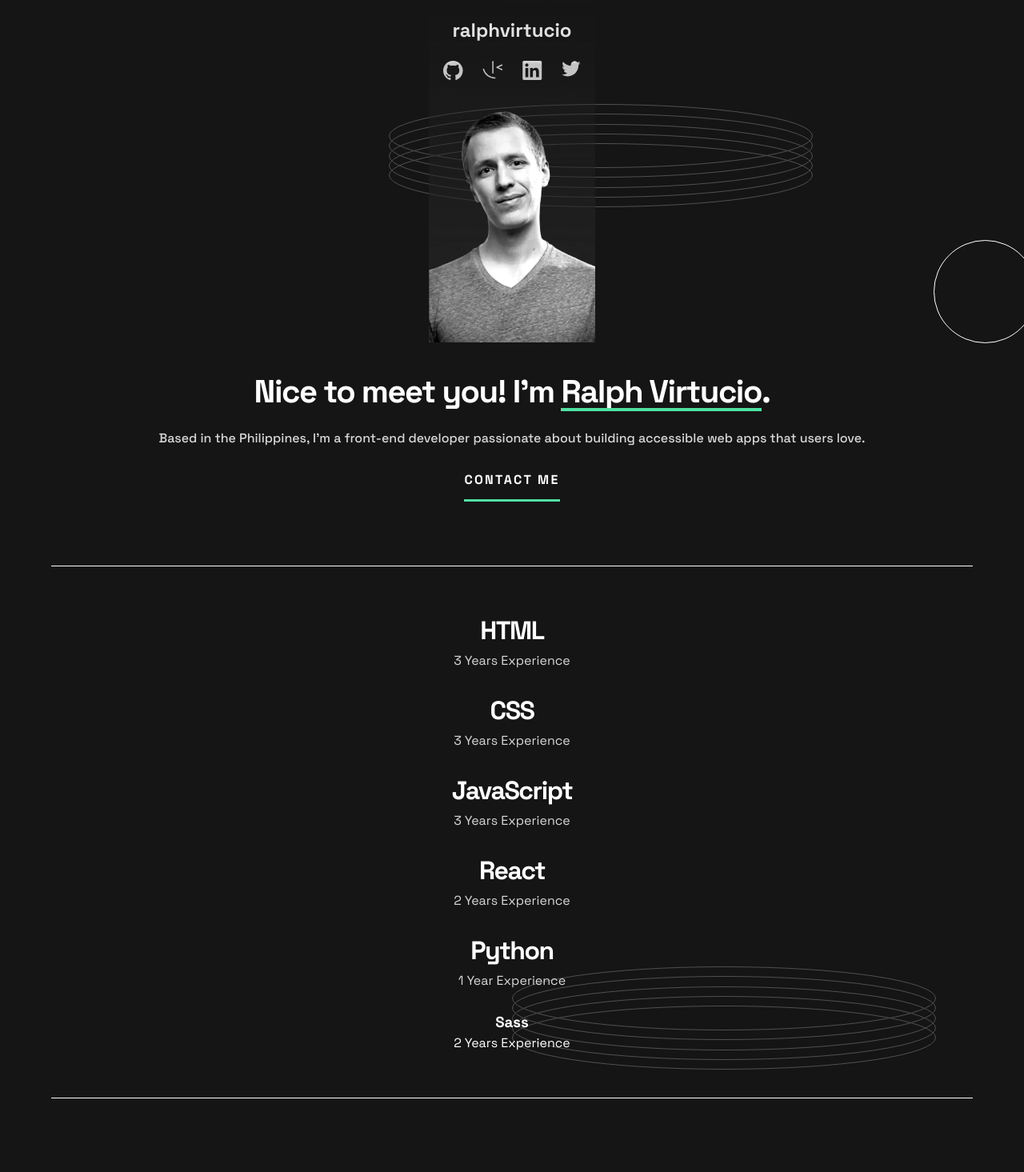
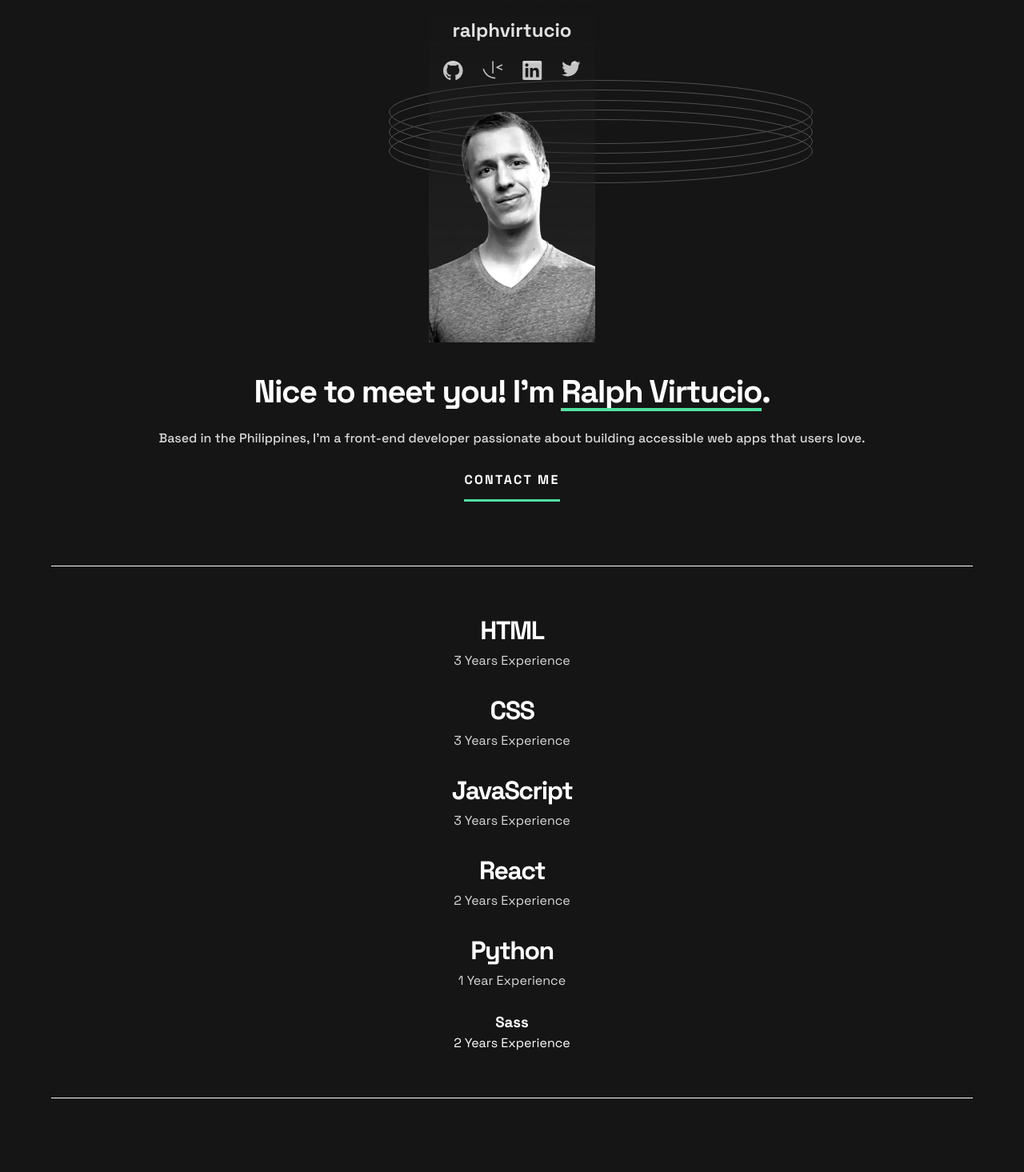
Before and after one commit to ralphvirtucio/my-portfolio, a React (Vite) app: page / in a window 1280 px wide. Shown: the top 1465 px of the page at 80% size. Built offline with nearby package versions, Linux system fonts and the light colour scheme.

Commit message:
Updated bg patterns and rings to background-images

```diff
--- a/src/components/Contact/Contact.jsx
+++ b/src/components/Contact/Contact.jsx
@@ -34,49 +34,6 @@ export const Contact = () => {
           Send Message
         </PrimaryButton>
       </form>
-      <span className={styles.contact__ring}>
-        <svg
-          xmlns='http://www.w3.org/2000/svg'
-          width='530'
-          height='129'>
-          <g
-            fill='none'
-            fillRule='evenodd'
-            stroke='#FFF'
-            opacity='.25'>
-            <ellipse
-              cx='265'
-              cy='40'
-              rx='264.5'
-              ry='39.5'
-            />
-            <ellipse
-              cx='265'
-              cy='52'
-              rx='264.5'
-              ry='39.5'
-            />
-            <ellipse
-              cx='265'
-              cy='65'
-              rx='264.5'
-              ry='39.5'
-            />
-            <ellipse
-              cx='265'
-              cy='77'
-              rx='264.5'
-              ry='39.5'
-            />
-            <ellipse
-              cx='265'
-              cy='89'
-              rx='264.5'
-              ry='39.5'
-            />
-          </g>
-        </svg>
-      </span>
     </section>
   );
 };
--- a/src/components/Contact/Contact.module.css
+++ b/src/components/Contact/Contact.module.css
@@ -2,6 +2,7 @@
   padding-block-end: 5.44rem;
   border-bottom: 1px solid var(--neutralColorFour);
   position: relative;
+  background: url('../../assets/images/pattern-rings.svg') no-repeat bottom 25% right -80%;
 }
 
 .contact__ring {
--- a/src/components/Hero/Hero.jsx
+++ b/src/components/Hero/Hero.jsx
@@ -6,65 +6,6 @@ export const Hero = () => {
   return (
     <section className={styles.hero}>
       <div className={styles.hero__content}>
-        <span className={styles.hero__ring}>
-          <svg
-            xmlns='http://www.w3.org/2000/svg'
-            width='530'
-            height='129'>
-            <g
-              fill='none'
-              fillRule='evenodd'
-              stroke='#FFF'
-              opacity='.25'>
-              <ellipse
-                cx='265'
-                cy='40'
-                rx='264.5'
-                ry='39.5'
-              />
-              <ellipse
-                cx='265'
-                cy='52'
-                rx='264.5'
-                ry='39.5'
-              />
-              <ellipse
-                cx='265'
-                cy='65'
-                rx='264.5'
-                ry='39.5'
-              />
-              <ellipse
-                cx='265'
-                cy='77'
-                rx='264.5'
-                ry='39.5'
-              />
-              <ellipse
-                cx='265'
-                cy='89'
-                rx='264.5'
-                ry='39.5'
-              />
-            </g>
-          </svg>
-        </span>
-
-        <span className={styles.hero__circle}>
-          <svg
-            xmlns='http://www.w3.org/2000/svg'
-            width='129'
-            height='129'>
-            <circle
-              cx='830.5'
-              cy='585.5'
-              r='64'
-              fill='none'
-              stroke='#FFF'
-              transform='translate(-766 -521)'
-            />
-          </svg>
-        </span>
         <h2 className={styles['hero__content--heading']}>
           Nice to meet you! I&apos;m{' '}
           <span className={styles.hero__name}>Ralph Virtucio</span>.
--- a/src/components/Hero/Hero.module.css
+++ b/src/components/Hero/Hero.module.css
@@ -3,6 +3,7 @@
   flex-direction: column-reverse;
   color: var(--neutralColorFour);
   position: relative;
+  background: url('../../assets/images/pattern-rings.svg') no-repeat top right 200px, url('../../assets//images/pattern-circle.svg') no-repeat bottom 60% right -30%;
 }
 
 .hero__content {
--- a/src/components/Main/Main.jsx
+++ b/src/components/Main/Main.jsx
@@ -5,10 +5,12 @@ import styles from './Main.module.css';
 
 const Main = () => {
   return (
-    <main className={styles.main}>
-      <Hero />
-      <Skills />
-      <Projects />
+    <main>
+      <div className={styles.main}>
+        <Hero />
+        <Skills />
+        <Projects />
+      </div>
     </main>
   );
 };
--- a/src/components/Main/Main.module.css
+++ b/src/components/Main/Main.module.css
@@ -1,4 +1,5 @@
 .main {
   width: 90%;
   margin-inline: auto;
+
 }
--- a/src/components/Skills/Skills.jsx
+++ b/src/components/Skills/Skills.jsx
@@ -29,49 +29,6 @@ export const Skills = () => {
           <p>2 Years Experience</p>
         </li>
       </ul>
-      <span className={styles.skill__ring}>
-        <svg
-          xmlns='http://www.w3.org/2000/svg'
-          width='530'
-          height='129'>
-          <g
-            fill='none'
-            fillRule='evenodd'
-            stroke='#FFF'
-            opacity='.25'>
-            <ellipse
-              cx='265'
-              cy='40'
-              rx='264.5'
-              ry='39.5'
-            />
-            <ellipse
-              cx='265'
-              cy='52'
-              rx='264.5'
-              ry='39.5'
-            />
-            <ellipse
-              cx='265'
-              cy='65'
-              rx='264.5'
-              ry='39.5'
-            />
-            <ellipse
-              cx='265'
-              cy='77'
-              rx='264.5'
-              ry='39.5'
-            />
-            <ellipse
-              cx='265'
-              cy='89'
-              rx='264.5'
-              ry='39.5'
-            />
-          </g>
-        </svg>
-      </span>
     </section>
   );
 };
--- a/src/components/Skills/Skills.module.css
+++ b/src/components/Skills/Skills.module.css
@@ -4,6 +4,7 @@
   border-top: 1px solid var(--neutralColorFour);
   border-bottom: 1px solid var(--neutralColorFour);
   position: relative;
+  background: url('../../assets/images/pattern-rings.svg') no-repeat bottom left -90%;
 }
 
 .skill__ring {
@@ -24,6 +25,7 @@
   padding-block: 2.5rem;
 
 
+
   .skill__list-item {
     h3 {
       font-size: 2rem;
```
